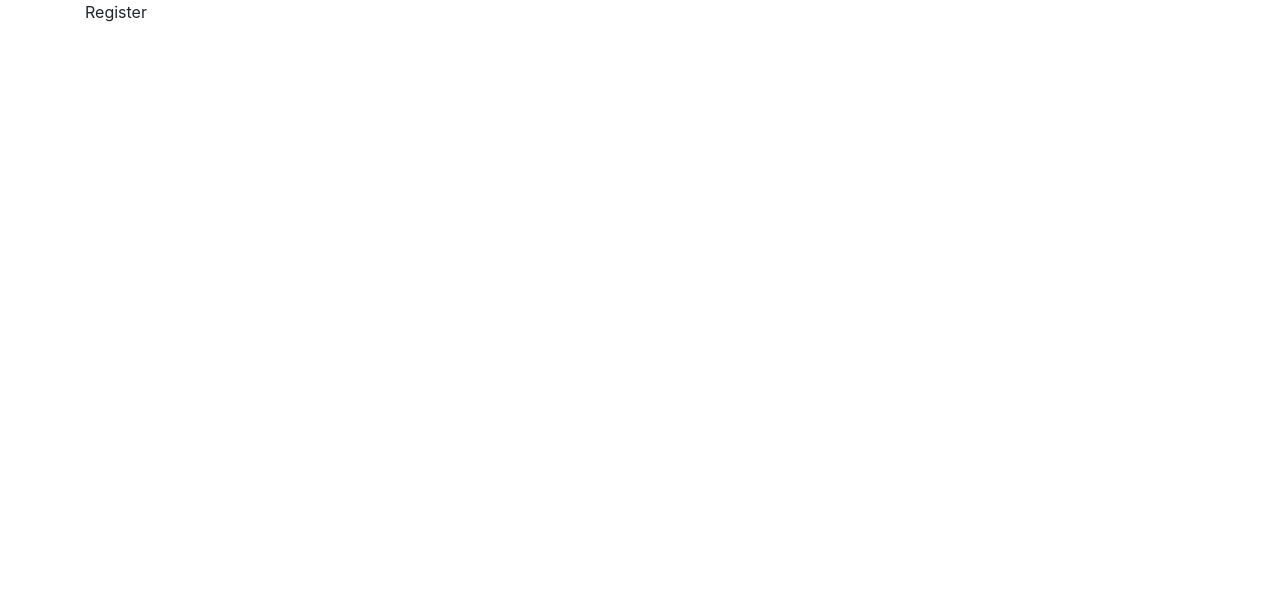
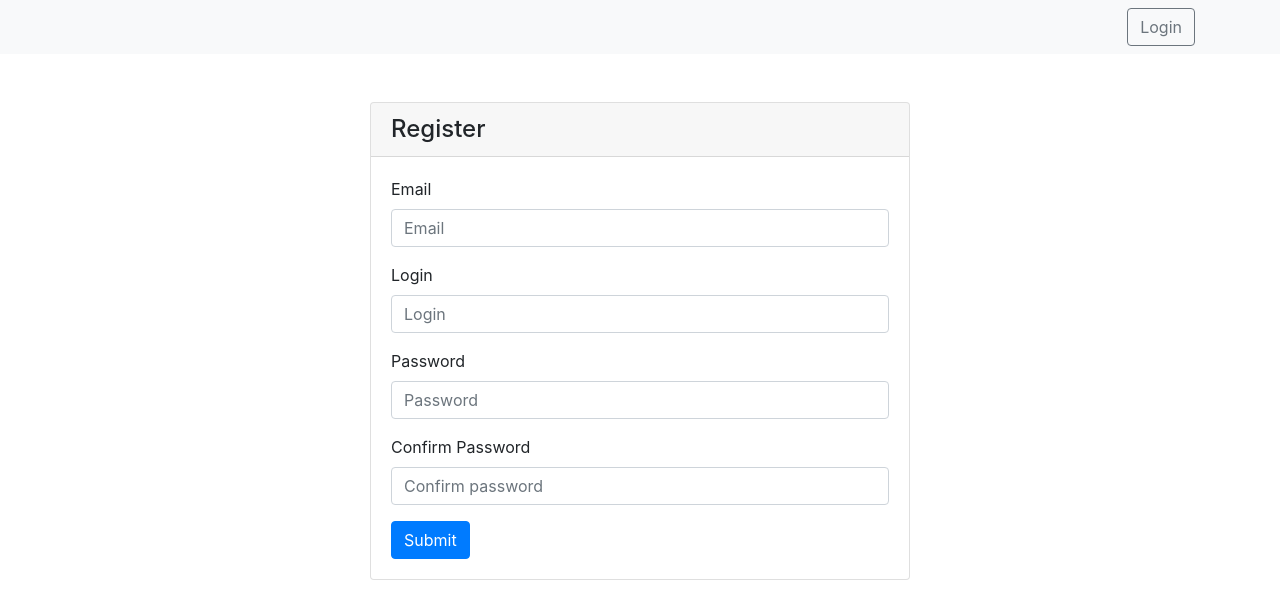
Before and after one commit to Sokol1k/WEB-server-for-employee-control, a React (Create React App) app in the folder client/: page /register in a window 1280 px wide. Shown: the top 616 px of the page. Built offline with nearby package versions, Linux system fonts and the light colour scheme; the HTML template or start-up script is replaced by a standard one.

Commit message:
feat: added Navbar component and registration and login pages.

```diff
--- a/client/src/App.js
+++ b/client/src/App.js
@@ -1,12 +1,14 @@
 import React from 'react';
 import { BrowserRouter } from 'react-router-dom';
 import { useRoutes } from './routes'
+import Navbar from './components/Navbar'
 import './styles/app.scss'
 
 function App() {
   const routes = useRoutes(false)
   return (
     <BrowserRouter>
+      <Navbar />
       <div className="container">
         {routes}
       </div>
--- /dev/null
+++ b/client/src/components/Navbar.js
@@ -0,0 +1,26 @@
+import React from 'react'
+import { Link, useLocation } from 'react-router-dom';
+
+function Navbar() {
+
+  const location = useLocation();
+
+  return (
+    <nav class="navbar navbar-light bg-light">
+      <div className="container">
+        <div className="ml-auto">
+          {
+            (location.pathname === '/login')
+              ?
+              <Link to="/register"><button type="button" class="btn btn-outline-secondary">Register</button></Link>
+              :
+              <Link to="/login"><button type="button" class="btn btn-outline-secondary">Login</button></Link>
+          }
+
+        </div>
+      </div>
+    </nav>
+  )
+}
+
+export default Navbar
--- /dev/null
+++ b/client/src/pages/Login.js
@@ -0,0 +1,30 @@
+import React from 'react'
+
+function Login() {
+  return (
+    <div className="row mt-5">
+      <div className="col col-lg-6 mx-auto">
+        <div className="card">
+          <div className="card-header">
+            <h4 className="mb-0">Login</h4>
+          </div>
+          <div className="card-body">
+            <form>
+              <div className="form-group">
+                <label htmlFor="login">Login</label>
+                <input id="login" type="text" className="form-control" placeholder="Login" />
+              </div>
+              <div className="form-group">
+                <label htmlFor="password">Password</label>
+                <input id="password" type="password" className="form-control" placeholder="Password" />
+              </div>
+              <button type="submit" class="btn btn-primary">Submit</button>
+            </form>
+          </div>
+        </div>
+      </div>
+    </div>
+  )
+}
+
+export default Login
--- /dev/null
+++ b/client/src/pages/Register.js
@@ -0,0 +1,38 @@
+import React from 'react'
+
+function Register() {
+  return (
+    <div className="row mt-5">
+      <div className="col col-lg-6 mx-auto">
+        <div className="card">
+          <div className="card-header">
+            <h4 className="mb-0">Register</h4>
+          </div>
+          <div className="card-body">
+            <form>
+              <div className="form-group">
+                <label htmlFor="email">Email</label>
+                <input id="email" type="text" className="form-control" placeholder="Email" />
+              </div>
+              <div className="form-group">
+                <label htmlFor="login">Login</label>
+                <input id="login" type="text" className="form-control" placeholder="Login" />
+              </div>
+              <div className="form-group">
+                <label htmlFor="password">Password</label>
+                <input id="password" type="password" className="form-control" placeholder="Password" />
+              </div>
+              <div className="form-group">
+                <label htmlFor="confirmPassword">Confirm Password</label>
+                <input id="confirmPassword" type="password" className="form-control" placeholder="Confirm password" />
+              </div>
+              <button type="submit" class="btn btn-primary">Submit</button>
+            </form>
+          </div>
+        </div>
+      </div>
+    </div>
+  )
+}
+
+export default Register
--- a/client/src/routes.js
+++ b/client/src/routes.js
@@ -1,5 +1,7 @@
 import React from 'react'
 import { Route, Switch, Redirect } from 'react-router-dom'
+import Login from './pages/Login'
+import Register from './pages/Register'
 
 export const useRoutes = isAuthenticated => {
   if (isAuthenticated) {
@@ -21,10 +23,10 @@ export const useRoutes = isAuthenticated => {
     return (
       <Switch>
         <Route path='/login' exact>
-          Login
+          <Login />
         </Route>
         <Route path='/register' exact>
-          Register
+          <Register />
         </Route>
         <Redirect to='/login' />
       </Switch>
```
